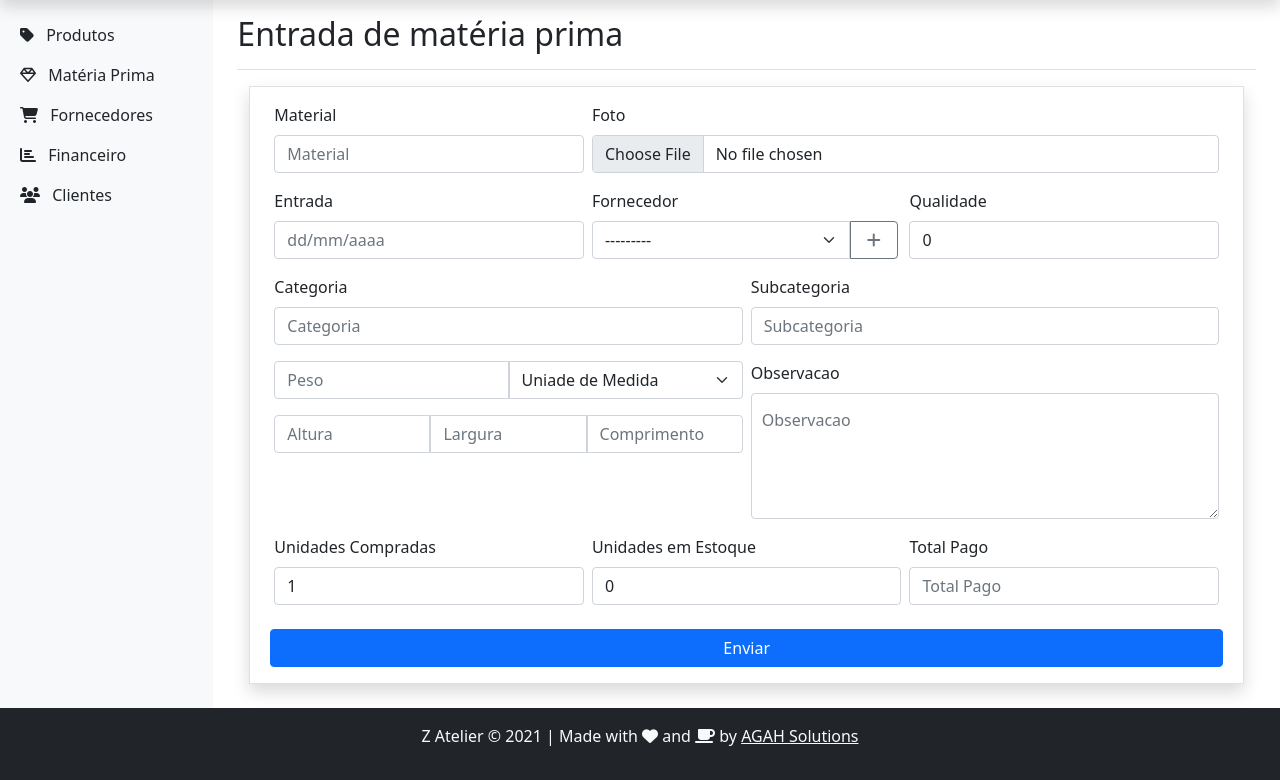
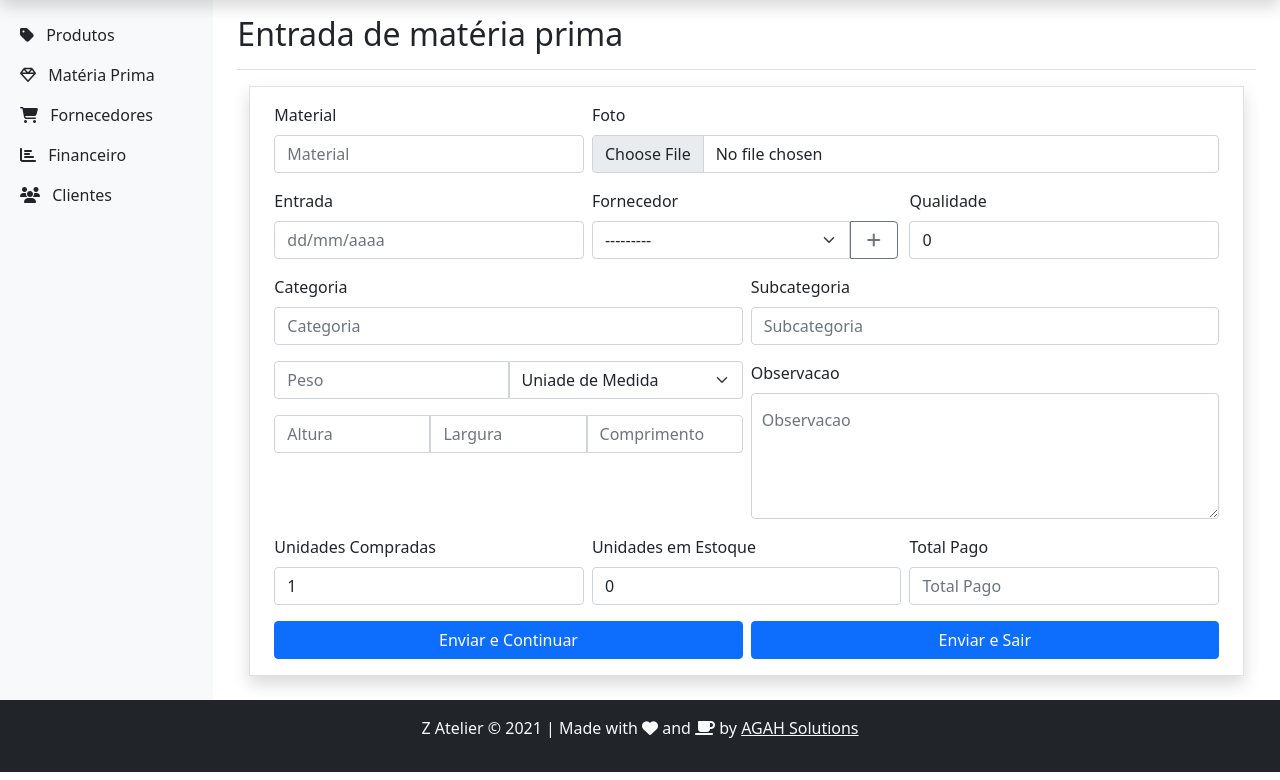
Before and after one commit to h-zanetti/jewelry-manager, a Django app: page /materiais/nova_entrada/ in a window 1280 px wide. Shown: the part 41-821 px from the top of the page. Run offline with Django 3.2, Linux system fonts and the light colour scheme; the visitor is signed in with stand-in values (Sample User, id 1); data that the repository does not hold is empty; parts of the project's set-up code (start-up, migrations or seed data) failed here and were passed over; some libraries are stand-ins or nearby versions.

Commit message:
Adicionados btns de "Enviar e Voltar" e "Enviar e Continuar" em Materiais

```diff
--- a/webdev/materiais/templates/materiais/entrada_form.html
+++ b/webdev/materiais/templates/materiais/entrada_form.html
@@ -89,8 +89,19 @@
                         {% bootstrap_field form.total_pago %}
                     </div>
                 </div>
-                <div class="row mt-2 px-2">
-                    <button type="submit" class="btn btn-primary">Enviar</button>
+                <div class="row g-2 d-flex justify-content-between">
+                    {% if novo_obj %}
+                        <div class="col-md-6">
+                            <button type="submit" name="submit-stay" class="btn btn-primary w-100">Enviar e Continuar</button>
+                        </div>
+                        <div class="col-md-6">
+                            <button type="submit" name="submit-leave" class="btn btn-primary w-100">Enviar e Sair</button>
+                        </div>
+                    {% else %}
+                        <div class="col-md-12">
+                            <button type="submit" class="btn btn-primary w-100">Enviar</button>
+                        </div>
+                    {% endif %}
                 </div>
             </form>
         </div>
--- a/webdev/materiais/views.py
+++ b/webdev/materiais/views.py
@@ -23,8 +23,10 @@ def nova_entrada(request):
         if form.is_valid():
             form.save()
             next_url = request.POST.get('next')
-            if next_url:
-                return redirect(f"{next_url}")
+            if 'submit-stay' in request.POST:
+                return redirect('fornecedores:nova_entrada')
+            elif next_url:
+                return redirect(f'{next_url}')
             else:
                 return redirect('materiais:estoque_materiais')
     else:
@@ -33,6 +35,7 @@ def nova_entrada(request):
     context = {
         'title': 'Entrada de matéria prima',
         'form': form,
+        'novo_obj': True
     }
 
     return render(request, 'materiais/entrada_form.html', context)
@@ -55,6 +58,7 @@ def editar_material(request, material_id):
     context = {
         'title': 'Editar matéria prima',
         'form': form,
+        'novo_obj': False
     }
 
     return render(request, 'materiais/entrada_form.html', context)
```
